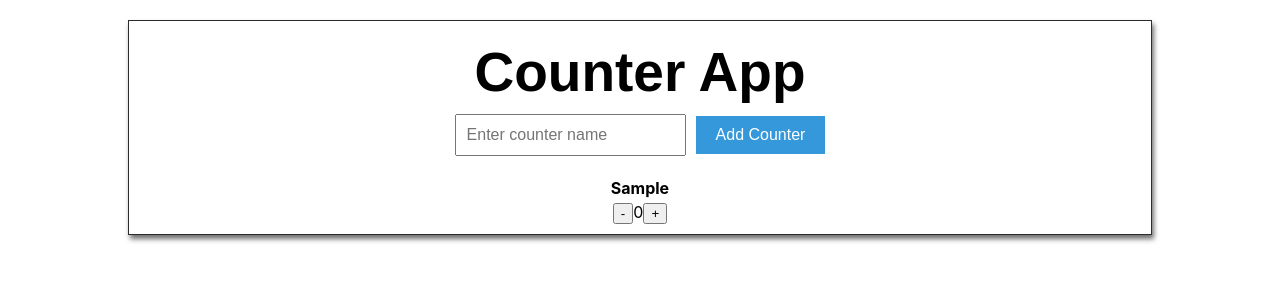
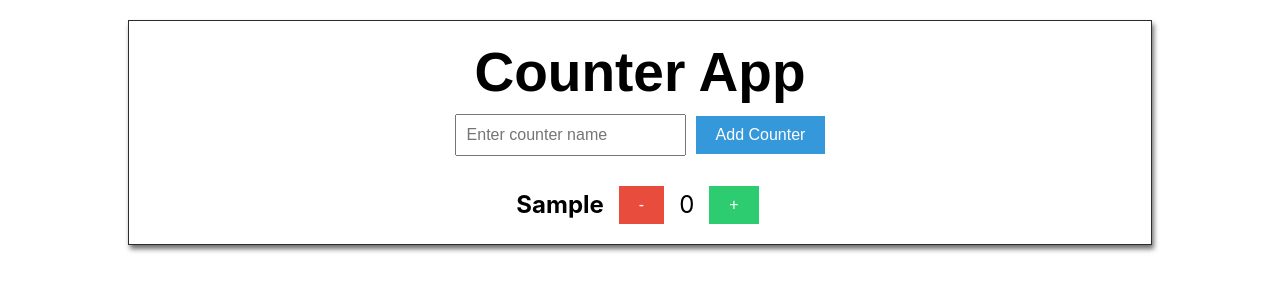
Before and after one commit to yusay1498/2.counter-app, a React (Vite) app: page / in a window 1280 px wide. Both pictures are taken after typing "Sample" into the empty fields and a click on the button "Add Counter". Shown: the top 300 px of the page. Built offline with nearby package versions, Linux system fonts and the light colour scheme.

Commit message:
add counter item style

```diff
--- a/src/assets/styles/main.scss
+++ b/src/assets/styles/main.scss
@@ -2,3 +2,5 @@
 @use "./scss/lib";
 @use "./scss/counter-app";
 @use "./scss/counter-input";
+@use "./scss/counter-list";
+@use "./scss/counter";
--- /dev/null
+++ b/src/assets/styles/scss/_counter-list.scss
@@ -0,0 +1,5 @@
+.counter-list {
+  display: flex;
+  flex-direction: column;
+  align-items: center;
+}
--- /dev/null
+++ b/src/assets/styles/scss/_counter.scss
@@ -0,0 +1,34 @@
+.counter-container {
+  display: flex;
+  align-items: center;
+  justify-content: center;
+  margin: 10px 0;
+}
+
+.counter-name {
+  font-size: 1.5em;
+  margin-right: 10px;
+}
+
+.counter-button {
+  background-color: #3498db;
+  color: white;
+  border: none;
+  padding: 10px 20px;
+  cursor: pointer;
+  font-size: 1em;
+  margin: 0 5px;
+}
+
+.counter-button.decrement {
+  background-color: #e74c3c;
+}
+
+.counter-button.increment {
+  background-color: #2ecc71;
+}
+
+.counter-value {
+  font-size: 1.5em;
+  margin: 0 10px;
+}
--- a/src/components/Counter.jsx
+++ b/src/components/Counter.jsx
@@ -2,11 +2,11 @@ import React from 'react';
 
 function Counter({ counter, onIncrement, onDecrement }) {
     return (
-        <div>
-            <h2>{counter.name}</h2>
-            <button onClick={onDecrement}>-</button>
-            <span>{counter.value}</span>
-            <button onClick={onIncrement}>+</button>
+        <div className="counter-container">
+            <h2 className="counter-name">{counter.name}</h2>
+            <button className="counter-button decrement" onClick={onDecrement}>-</button>
+            <span className="counter-value">{counter.value}</span>
+            <button className="counter-button increment" onClick={onIncrement}>+</button>
         </div>
     );
 }
--- a/src/components/CounterList.jsx
+++ b/src/components/CounterList.jsx
@@ -3,7 +3,7 @@ import Counter from './Counter';
 
 function CounterList({ counters, onCounterUpdate }) {
     return (
-        <div>
+        <div className="counter-list">
             {counters.map((counter, index) => (
                 <Counter
                     key={index}
```
